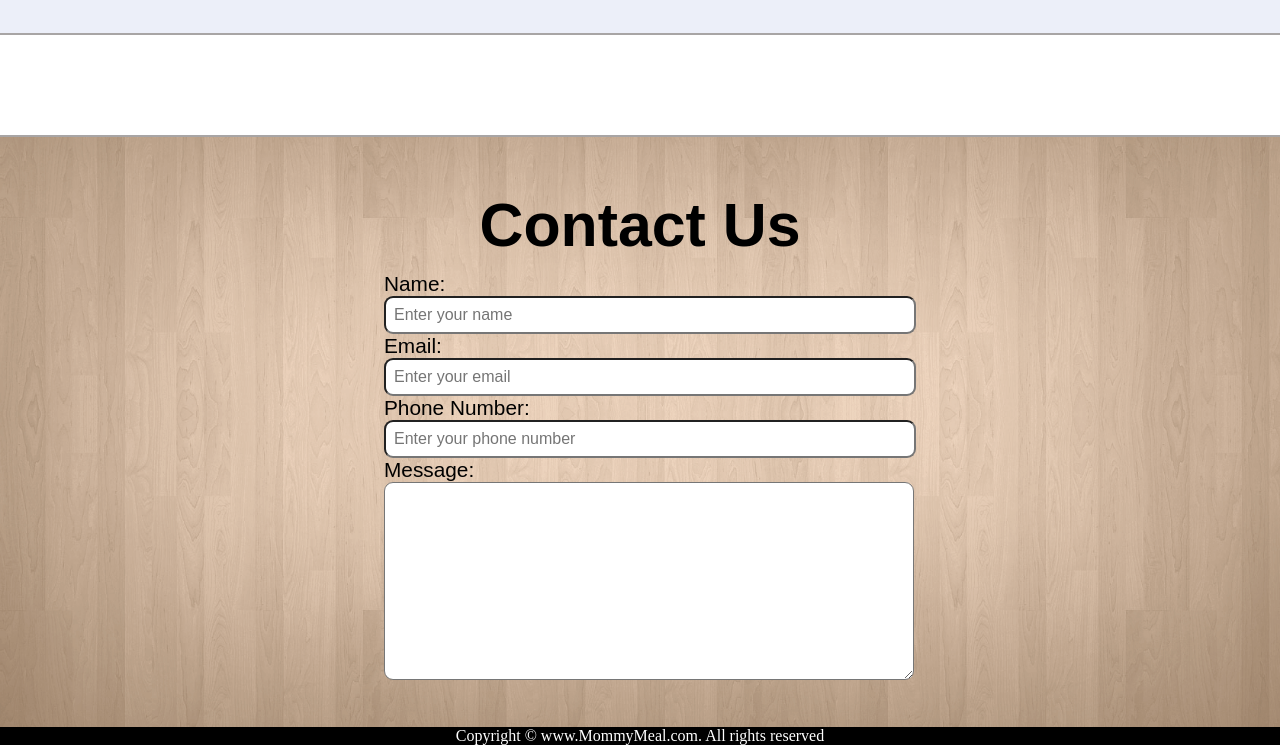
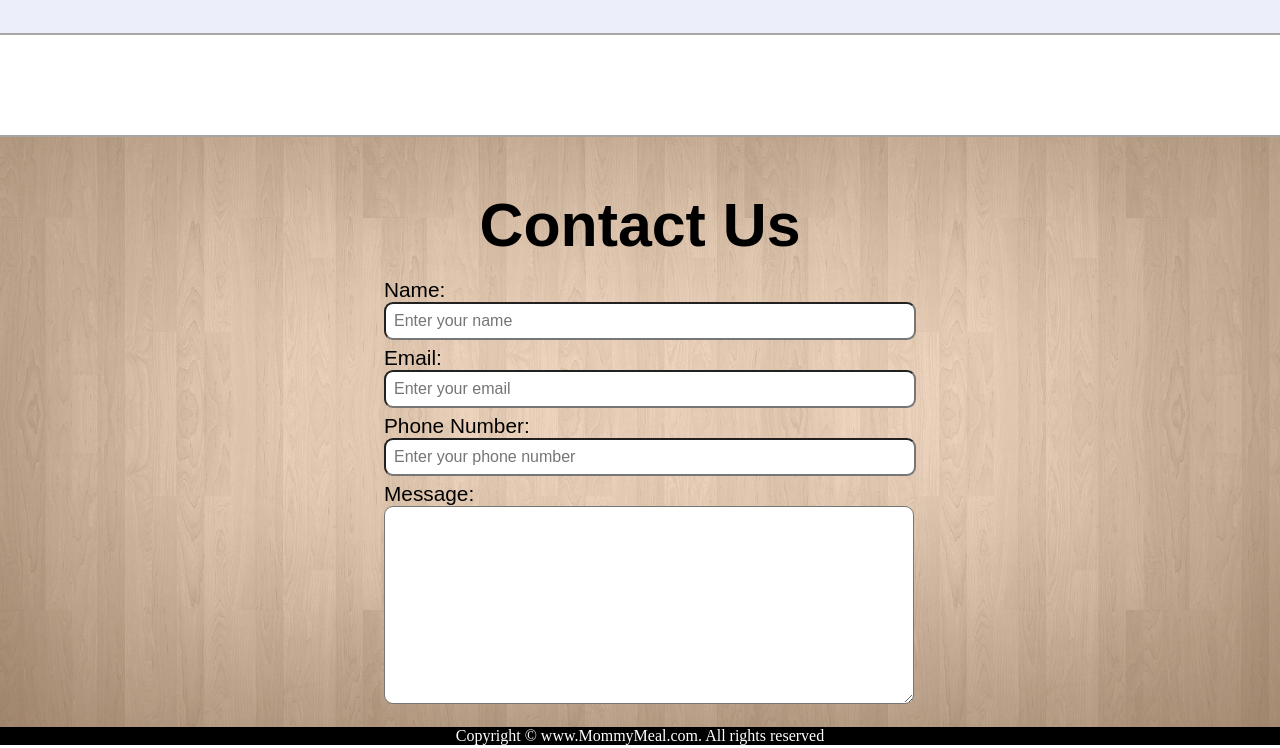
Before and after one commit to swadhinbubaipaul/mommymeal, a plain HTML site: page index.html in a window 1280 px wide. Shown: the part 1679-2427 px from the top of the page. Drawn offline with Linux system fonts and the light colour scheme.

Commit message:
changed styling

```diff
--- a/css/phone.css
+++ b/css/phone.css
@@ -6,6 +6,7 @@
 #navbar ul li a {
 	font-size: 1rem;
 	padding: 0px 7px;
+	margin-bottom: 8px;
 }
 /* Home Section  */
 #home {
--- a/css/style.css
+++ b/css/style.css
@@ -181,6 +181,9 @@ html {
 	font-size: 1.3rem;
 	font-family: sans-serif;
 }
+.form-group {
+	margin: 6px 0px;
+}
 footer {
 	background-color: black;
 	color: white;
```
